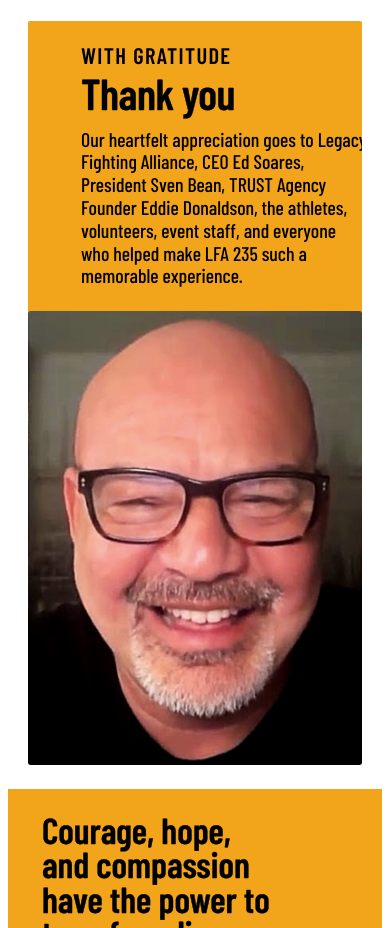
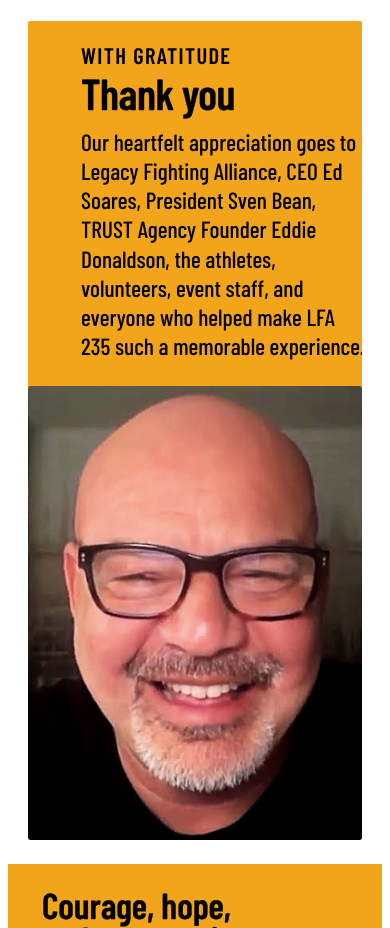
Before and after one commit to ARTISTSFORTRAUMA/athletes-for-trauma, a plain HTML site: page features/lfa-235/index.html in a window 390 px wide. Shown: the part 6002-6930 px from the top of the page. Drawn offline with nearby package versions, Linux system fonts and the light colour scheme; a web font is replaced by a local one.

Commit message:
LFA 235: larger thank-you text
Co-Authored-By: Claude Opus 5.5 <noreply@anthropic.com>
Claude-Session: https://claude.ai/code/session_012U18n2jx8i57thyH5Nwtnb

```diff
--- a/features/lfa-235/index.html
+++ b/features/lfa-235/index.html
@@ -283,7 +283,7 @@ footer p span{color:#c9840e}
 .story{gap:24px!important}
 .story>.g+.g,.story>.g+.wrap.wide:has(.pq.boxed),.story>.wrap.wide:has(.pq.boxed)+.g{margin-top:-18px!important}
 .story>.g figure{overflow:hidden}
-.edbox{background:var(--grad);display:grid;grid-template-columns:minmax(0,1fr) minmax(0,.8fr);align-items:center;border-radius:2px;overflow:hidden}.edbox .edtxt{padding:clamp(24px,3.4vw,48px);color:#000}.edbox .edtxt h2{margin:0 0 14px;color:#000}.edbox .edtxt h2 small{color:#000}.edbox .edtxt p{margin:0;color:#000;font-size:clamp(1.1rem,1.4vw,1.35rem)}.edbox .edtxt{display:block}.edbox figure{margin:0;align-self:stretch;justify-self:end;width:100%;height:100%;min-height:100%}.edbox .crop{display:block;width:100%;height:100%;overflow:hidden}.edbox img{display:block;width:100%;height:100%;object-fit:cover}@media (max-width:760px){.edbox{grid-template-columns:1fr}.edbox figure{aspect-ratio:1471/2000;height:auto}}
+.edbox{background:var(--grad);display:grid;grid-template-columns:minmax(0,1fr) minmax(0,.8fr);align-items:center;border-radius:2px;overflow:hidden}.edbox .edtxt{padding:clamp(24px,3.4vw,48px);color:#000}.edbox .edtxt h2{margin:0 0 14px;color:#000}.edbox .edtxt h2 small{color:#000}.edbox .edtxt p{margin:0;color:#000;font-size:clamp(1.3rem,2vw,1.85rem);line-height:1.25}.edbox .edtxt{display:block}.edbox figure{margin:0;align-self:stretch;justify-self:end;width:100%;height:100%;min-height:100%}.edbox .crop{display:block;width:100%;height:100%;overflow:hidden}.edbox img{display:block;width:100%;height:100%;object-fit:cover}@media (max-width:760px){.edbox{grid-template-columns:1fr}.edbox figure{aspect-ratio:1471/2000;height:auto}}
 </style>
 
 </head>
```
